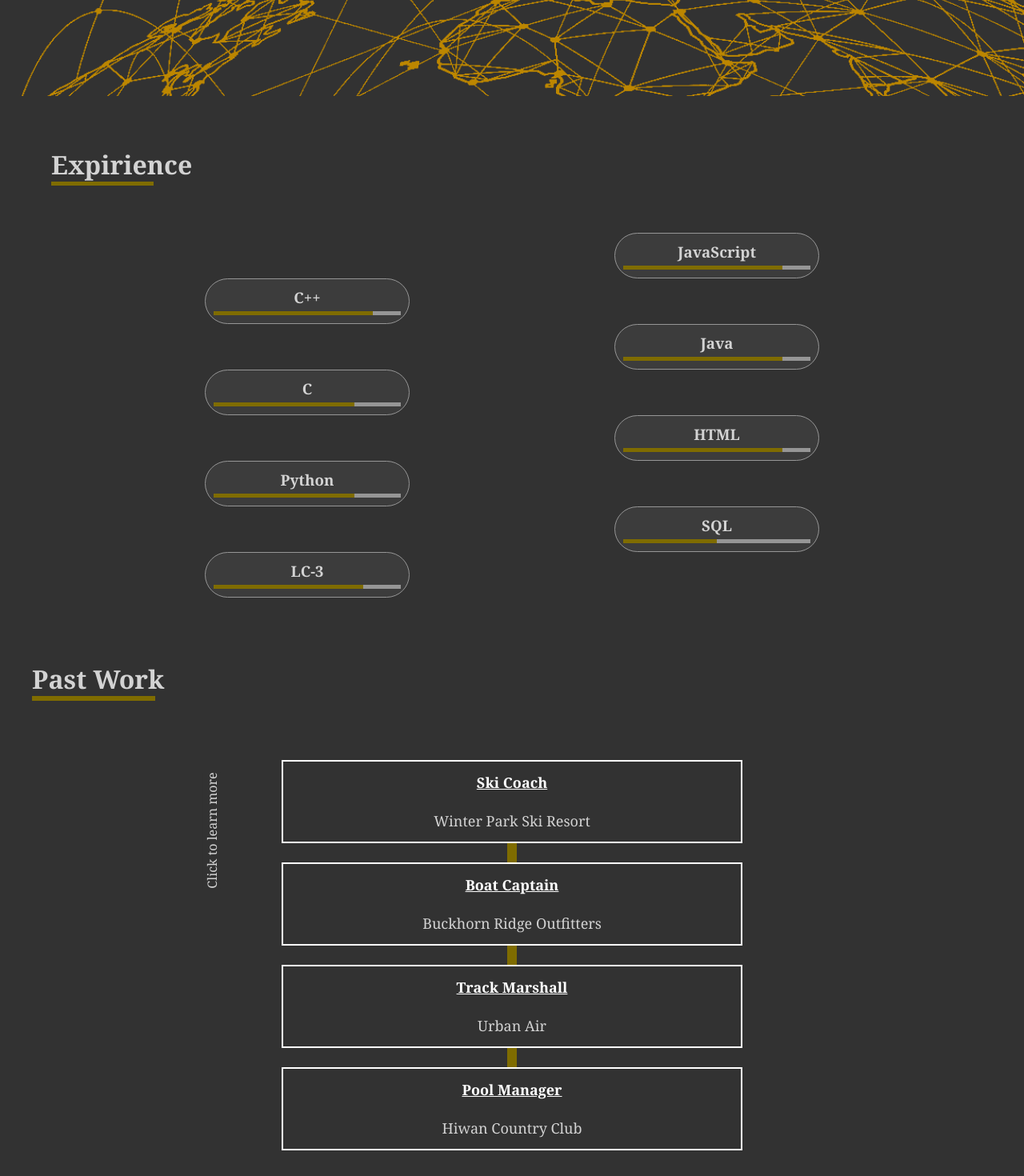
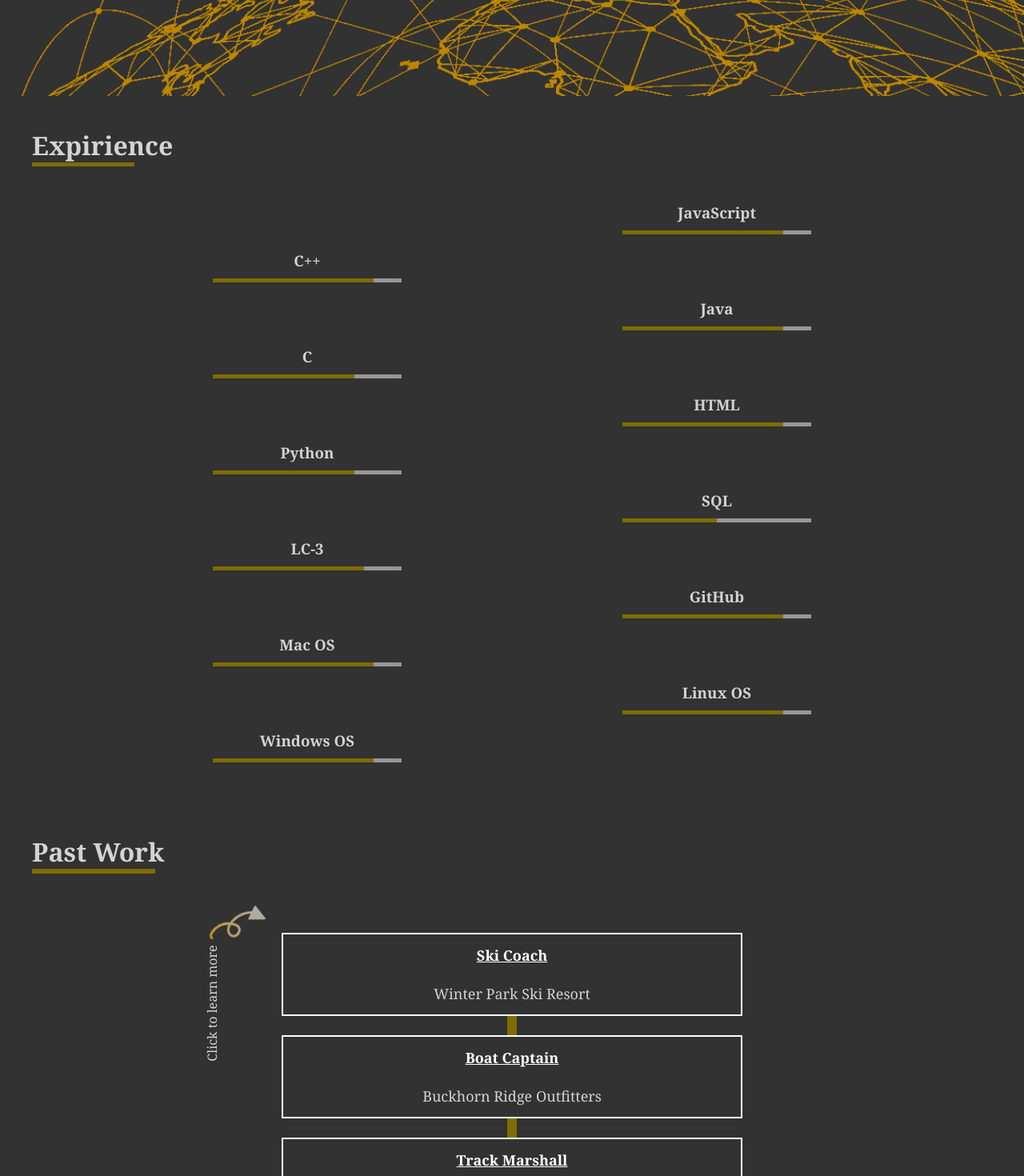
Before and after one commit to jstrande99/jstrande-react, a React (Create React App) app: page / in a window 1280 px wide. Shown: the part 680-2150 px from the top of the page at 80% size. Built offline with nearby package versions, Linux system fonts and the light colour scheme; some icons are missing.

Commit message:
update all

```diff
--- a/src/App.css
+++ b/src/App.css
@@ -20,9 +20,7 @@
 }
 
 .bodies{
-  /* background-color: rgb(50, 50, 50); */
   height: 90vh;
-  /* color: lightgray; */
   position: relative;
 }
 .smallBody{
--- a/src/Components/NavBar.css
+++ b/src/Components/NavBar.css
@@ -19,7 +19,7 @@
     height: 80px;
     max-width: 1500px;
     border-radius: 15vh;
-    background-color: rgb(27, 27, 27);
+    background-color: rgb(50, 50, 50);
     padding-left: 3vw;
   }
 
@@ -63,7 +63,7 @@
     text-decoration: none;
     padding: 0.5rem 1rem;
     height: 100%;
-    background: rgb(27, 27, 27);
+    background-color: rgb(50, 50, 50);
   }
 
   .nav-links:hover {
--- a/src/Pages/Languages.js
+++ b/src/Pages/Languages.js
@@ -40,6 +40,22 @@ export default function Languages(){
                     <h3>LC-3</h3>
                     <div className='completion'><div className='lc overline'></div></div>
                 </div>
+                <div className='Javascript skill rights'>
+                    <h3>GitHub</h3>
+                    <div className='completion'><div className='js overline'></div></div>
+                </div>
+                <div className='Javascript skill lefts'>
+                    <h3>Mac OS</h3>
+                    <div className='completion'><div className='js overline'></div></div>
+                </div>
+                <div className='Javascript skill rights'>
+                    <h3>Linux OS</h3>
+                    <div className='completion'><div className='js overline'></div></div>
+                </div>
+                <div className='Javascript skill lefts'>
+                    <h3>Windows OS</h3>
+                    <div className='completion'><div className='js overline'></div></div>
+                </div>
             </div>
         </>
     )
--- a/src/Pages/Style/Languages.css
+++ b/src/Pages/Style/Languages.css
@@ -1,6 +1,8 @@
 .LanguagesTitle{
-    width: 100%;
-    padding: 5%;
+    position:relative;
+    z-index: 10;
+    padding: 5vh;
+    background: transparent;
 }
 .underline{
     width: 10%;
@@ -18,15 +20,15 @@
     text-align: center;
     width: 20%;
     padding: 10px;
-    border: 1px solid rgb(150, 150, 150);
-    background-color: rgb(60, 60, 60);
-    border-radius: 10vh;
+    /* border: 1px solid rgb(150, 150, 150); */
+    background-color: transparent;
+    /* border-radius: 10vh; */
 }
 h3{
     background-color: transparent;
 }
 .completion{
-    margin-top: 5px;
+    margin-top: 10px;
     position: relative;
     width: 100%;
     height: 5px;
--- a/src/Pages/Style/Work.css
+++ b/src/Pages/Style/Work.css
@@ -16,6 +16,15 @@
     transform: rotate(270deg);
     left: 15vw;
     top: 30vh;
+    z-index: 2;
+}
+.arrow{
+    position:absolute;
+    z-index: 1;
+    height: 10vh;
+    left: 21.5vw;
+    top: 14vh;
+    transform: scalex(-1) rotate(-80deg);
 }
 .popup-overlay{
     background: transparent;
@@ -27,6 +36,7 @@
     background: transparent;
 }
 .timeline{
+    z-index: 3;
     height: 50vh;
     width: 1vw;
     background-color: rgb(127, 108, 0);
@@ -72,4 +82,10 @@
         left: 0vw;
         top: 30vh;
     }
+    .arrow{
+        height: 5vh;
+        left: 18vw;
+        top: 17vh;
+        transform: scalex(-1) rotate(-80deg);
+    }
 }
--- a/src/Pages/Work.js
+++ b/src/Pages/Work.js
@@ -1,6 +1,8 @@
 import React from 'react';
 import Popup from 'reactjs-popup';
 import './Style/Work.css';
+import Arrow from './images/arrow.png';
+
 export default function Work(){
 
     return (
@@ -11,6 +13,7 @@ export default function Work(){
         </div>
         <div className='workLinks'>
             <p className='clickEm'>Click to learn more</p>
+            <img src={Arrow} alt='arrow' className='arrow'/>
             <Popup
                 contentStyle={
                     {background: "rgb(50, 50, 50)",
```
Also changed, not shown: src/Pages/RelatedSkills.js (deleted, +0 -11 lines), src/Pages/images/arrow.png (added).
